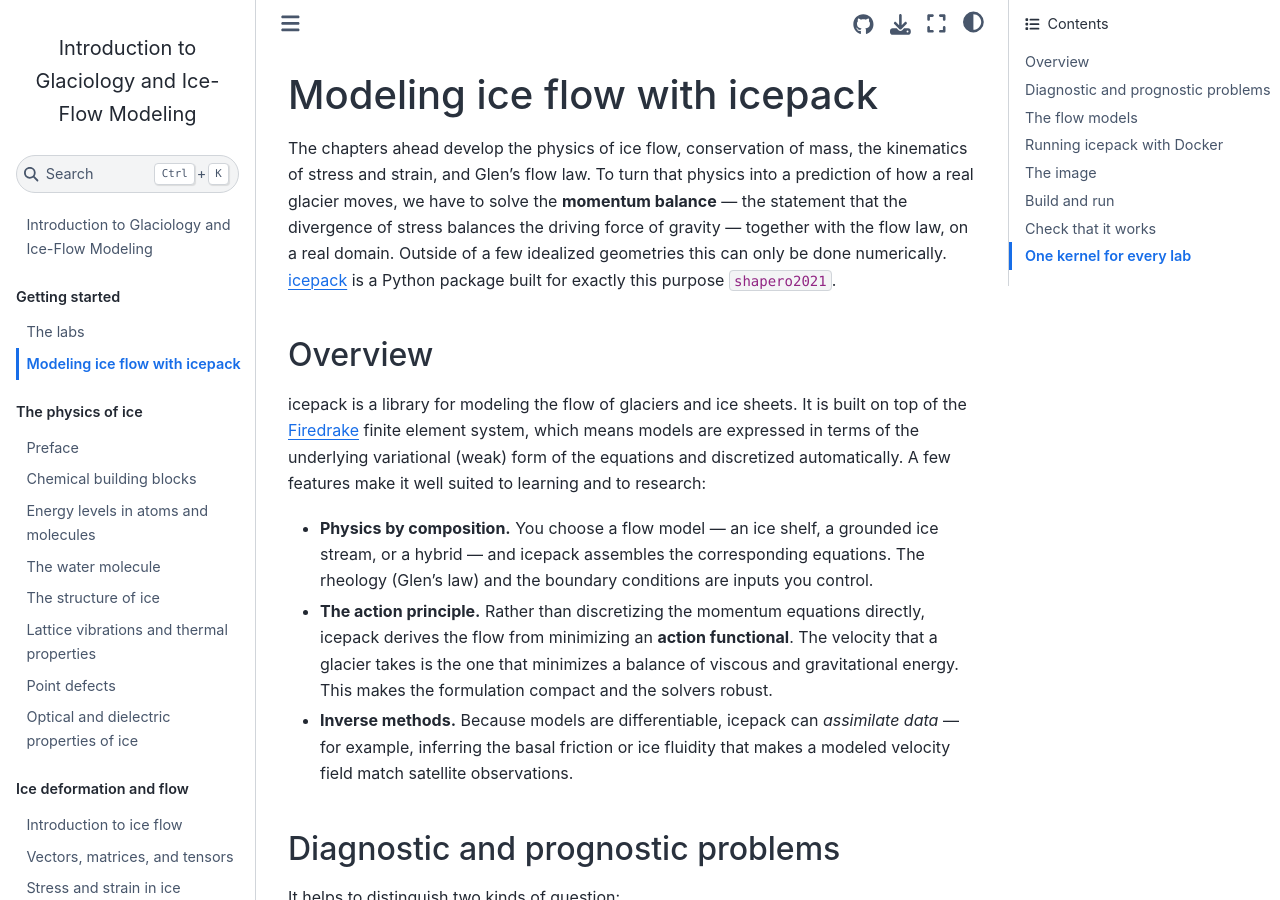
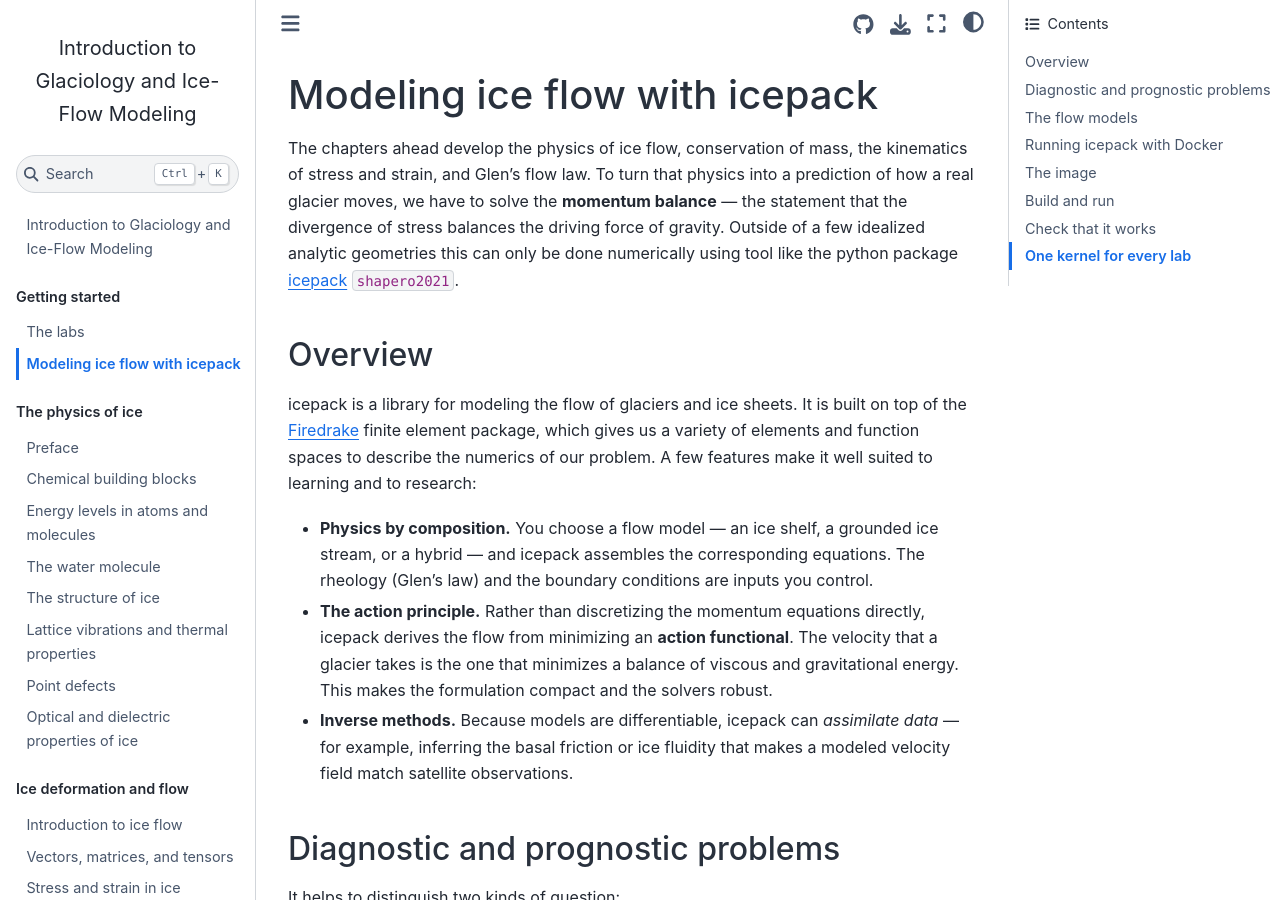
Before and after one commit to rice-glaciology/glaciology-book, a Jupyter Book: the page built from sections/modeling/icepack-intro.md, in a window 1280 px wide and 900 px high. Built offline with Jupyter Book 1.0.4 settings and Sphinx 7.4.7 and the Sphinx Book theme 1.1.4, drawn with Linux system fonts in a browser that asks for light colours; pages that are not in the unit, such as notebooks, are missing from menus; cross-references to code outside the pages are shown as plain code.

Commit message:
Clarify icepack introduction and terminology
Updated text for clarity and corrected terminology regarding analytic geometries and the Python package.

```diff
--- a/sections/modeling/icepack-intro.md
+++ b/sections/modeling/icepack-intro.md
@@ -1,10 +1,10 @@
 # Modeling ice flow with icepack
 
-The chapters ahead develop the physics of ice flow, conservation of mass, the kinematics of stress and strain, and Glen's flow law. To turn that physics into a prediction of how a real glacier moves, we have to solve the **momentum balance** — the statement that the divergence of stress balances the driving force of gravity — together with the flow law, on a real domain. Outside of a few idealized geometries this can only be done numerically. [icepack](https://icepack.github.io/) is a Python package built for exactly this purpose {cite}`shapero2021`.
+The chapters ahead develop the physics of ice flow, conservation of mass, the kinematics of stress and strain, and Glen's flow law. To turn that physics into a prediction of how a real glacier moves, we have to solve the **momentum balance** — the statement that the divergence of stress balances the driving force of gravity. Outside of a few idealized analytic geometries this can only be done numerically using tool like the python package [icepack](https://icepack.github.io/) {cite}`shapero2021`.
 
 ## Overview
 
-icepack is a library for modeling the flow of glaciers and ice sheets. It is built on top of the [Firedrake](https://www.firedrakeproject.org/) finite element system, which means models are expressed in terms of the underlying variational (weak) form of the equations and discretized automatically. A few features make it well suited to learning and to research:
+icepack is a library for modeling the flow of glaciers and ice sheets. It is built on top of the [Firedrake](https://www.firedrakeproject.org/) finite element package, which gives us a variety of elements and function spaces to describe the numerics of our problem. A few features make it well suited to learning and to research:
 
 - **Physics by composition.** You choose a flow model — an ice shelf, a grounded ice stream, or a hybrid — and icepack assembles the corresponding equations. The rheology (Glen's law) and the boundary conditions are inputs you control.
 - **The action principle.** Rather than discretizing the momentum equations directly, icepack derives the flow from minimizing an **action functional**. The velocity that a glacier takes is the one that minimizes a balance of viscous and gravitational energy. This makes the formulation compact and the solvers robust.
```
